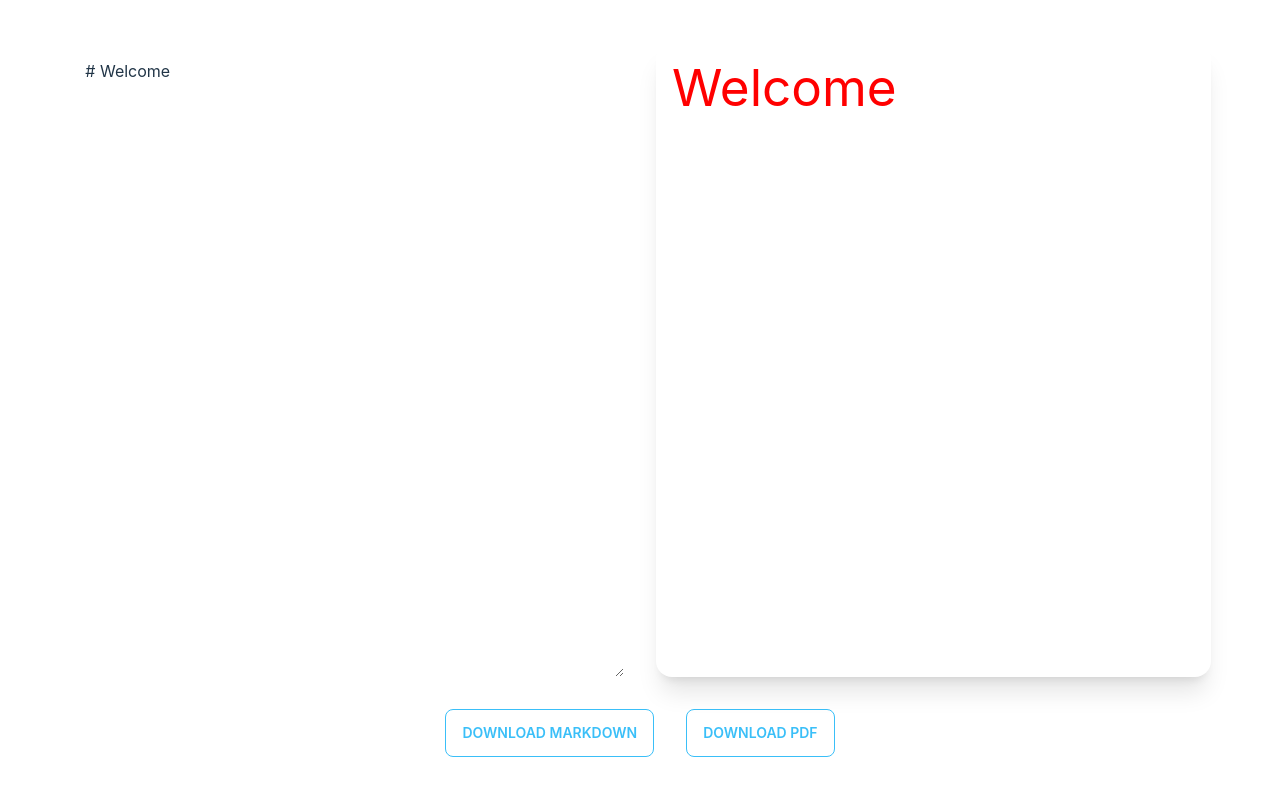
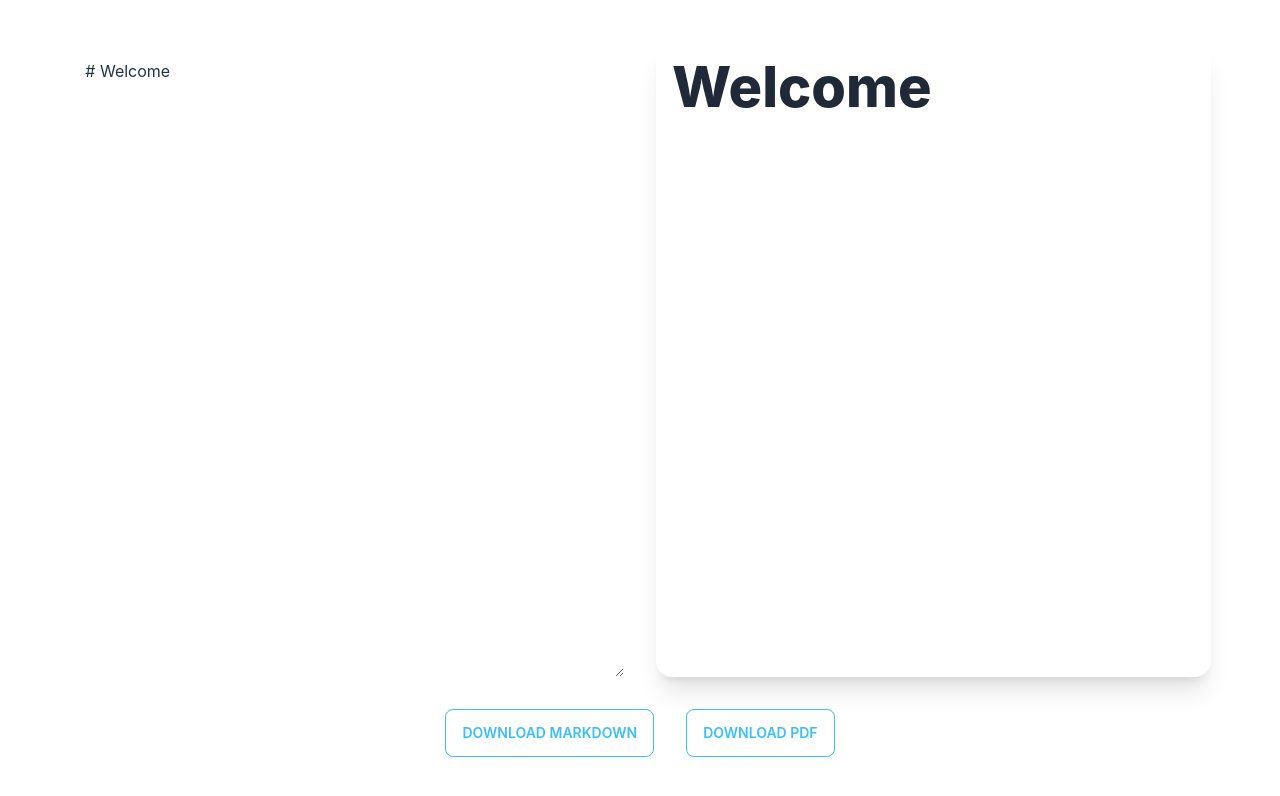
Before and after one commit to enzo-mourany/typescript-markdown-visualizer, a React (Vite) app: page / in a window 1280 px wide. Shown: the top 796 px of the page. Built offline with nearby package versions, Linux system fonts and the light colour scheme.

Commit message:
feat: use typography

```diff
--- a/src/App.tsx
+++ b/src/App.tsx
@@ -43,11 +43,7 @@ function App() {
           <div className="card bg-base-100 shadow-xl h-full">
             <ReactMarkdown
               children={markdown}
-              className="w-full h-full p-4 rounded-lg h-full"
-              components={{
-                h1: ({node, ...props}) => <h1 style={{color: 'red'}} {...props} />,
-                h2: ({node, ...props}) => <h2 style={{color: 'green'}} {...props} />,
-              }}
+              className="prose md:prose-lg lg:prose-xl w-full h-full p-4 rounded-lg h-full"
             />
           </div>
         </div>
```
